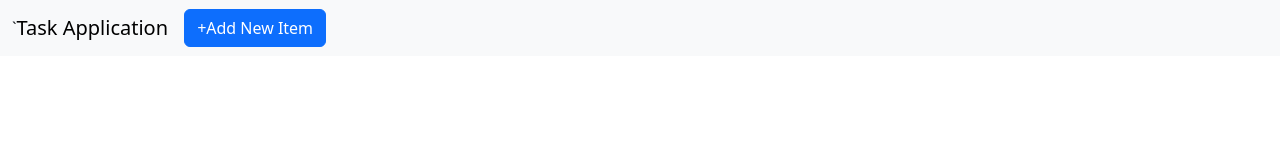
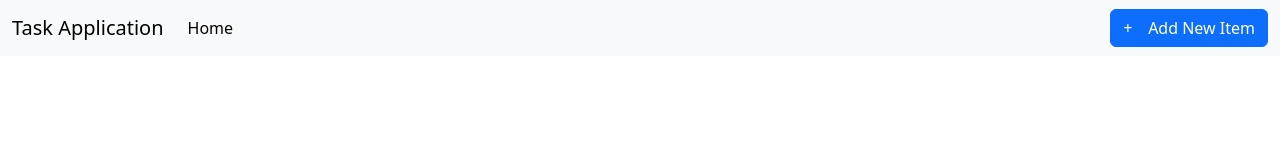
Before and after one commit to tharu59/Tasky_Application, a plain HTML site: page index.html in a window 1280 px wide. Drawn offline with nearby package versions, Linux system fonts and the light colour scheme.

Commit message:
new code added

```diff
--- a/index.html
+++ b/index.html
@@ -19,9 +19,9 @@
     />
   </head>
   <body>
-    <nav class="navbar navbar-expand-lg bg-body-tertiary">
-      <div class="container-fluid">`
-        <a class="navbar-brand" href="#">Task Application</a>
+    <nav class="navbar navbar-expand-lg bg-light">
+      <div class="container-fluid">
+        <a class="navbar-brand" href="#"> Task Application</a>
         <button
           class="navbar-toggler"
           type="button"
@@ -34,11 +34,16 @@
           <span class="navbar-toggler-icon"></span>
         </button>
         <div class="collapse navbar-collapse" id="navbarSupportedContent">
+          <ul class="navbar-nav me-auto mb-2 mb-lg-0">
+            <li class="nav-item">
+              <a class="nav-link active" aria-current="page" href="#">Home</a>
+            </li>
+          </ul>
           <button
-            class="btn btn-primary d-flex align-item-center"
+            class="btn btn-primary d-flex align-item-center gap-3"
             type="submit"
           >
-            <i class="fa-light fa-plus mr-4"></i>  Add New Item
+            <i class="fa-light fa-plus mr-4"></i> Add New Item
           </button>
         </div>
       </div>
```
